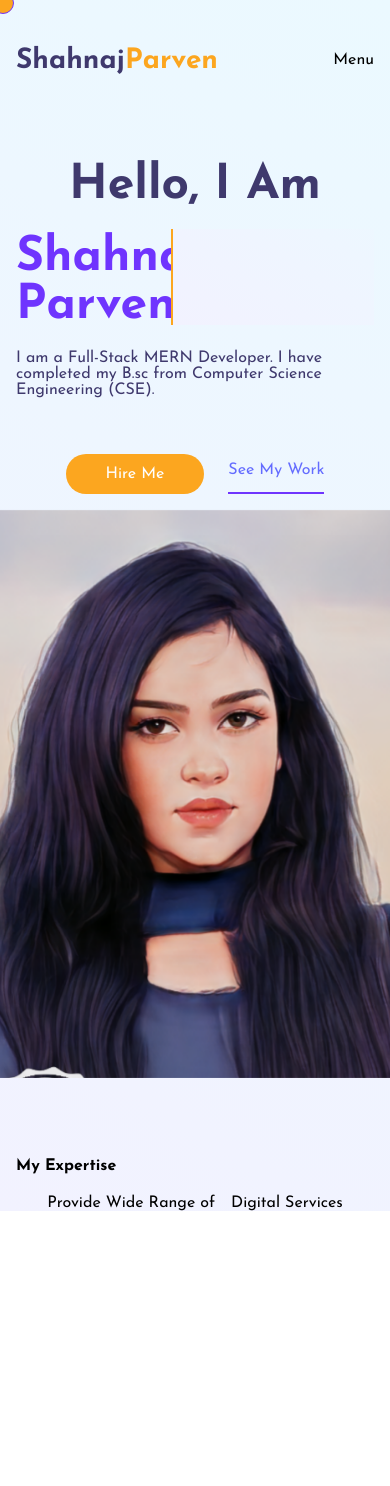
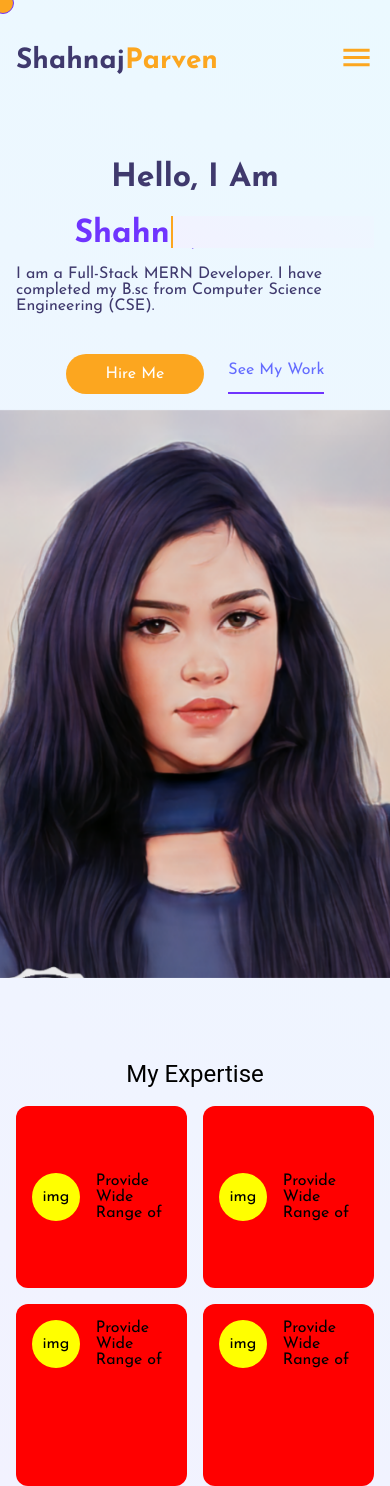
Before and after one commit to shahnajparven/portfolio-fe, a React (Vite) app: page / in a window 390 px wide. Before the commit the page ends 1211 px from the top, so only its background shows below. Built offline with nearby package versions, Linux system fonts and the light colour scheme.

Commit message:
create cards

```diff
--- a/package.json
+++ b/package.json
@@ -11,6 +11,7 @@
   "dependencies": {
     "@emotion/react": "^11.10.5",
     "@emotion/styled": "^11.10.5",
+    "@mui/icons-material": "^5.11.16",
     "@mui/material": "^5.11.7",
     "framer-motion": "^9.0.1",
     "react": "^18.2.0",
--- a/src/pages/Home.css
+++ b/src/pages/Home.css
@@ -69,7 +69,7 @@
 }
 .banner-text p {
   display: flex;
-  justify-content: start;
+  justify-content: flex-start;
   color: #3f396d;
   font-size: 1.2rem;
 }
@@ -130,28 +130,31 @@
 }
 
 
- @media (max-width: 576px) {
+ @media (max-width: 500px) {
   .banner-text b {
-    display: flex;
     justify-content: center;
     font-size: 3rem;
   }
+  .banner-text span {
+    justify-content: center;
+    font-size: 2rem;
+   }
   .banner-text p {
     font-size: 1rem;
+    justify-content: center;
+  }
+
+  .dynamic-txt{
+    display:flex;
+    flex-direction: column;
+     justify-content:center;
   }
 }
 
-  @media (max-width: 450px) {
+  @media (max-width: 400px) {
     .banner-text b {
+      font-size: 2rem;
+    }
 
-      justify-content: center;
-      font-size: 3rem;
-    }
-    .banner-text p {
-      font-size: 1rem;
-    }
-    .banner-text span {
-    justify-content: center;
-   }
 
 }
--- a/src/pages/banner/Banner.jsx
+++ b/src/pages/banner/Banner.jsx
@@ -1,4 +1,5 @@
 import { Box, Link, Typography } from "@mui/material";
+
 import React, { useEffect, useState } from "react";
 import profile from "../../assets/profile.png";
 import "../Home.css";
@@ -21,10 +22,10 @@ const Banner = ({ scaling }) => {
 
   return (
     <Box display="flex" gap={2} justifyContent='center' flexDirection={{lg:"row",md:'column',sm:'column',xs:'column'}}>
-      <Box width='100%' mt={{lg:15,md:10,sm:2,xs:2}} className="banner-text" display='flex' flexDirection='column' justifyContent='center'>
-        <Box className="banner-heading">
-          <Box className="dynamic-txt" >
-            <Box my={3}>
+      <Box width='100%' mt={{lg:15,md:10,sm:2,xs:2}} className="banner-text">
+        <Box className="banner-heading" >
+          <Box className="dynamic-txt">
+            <Box my={3} >
               <span >Hello, I Am</span>
             </Box>
             <b>Shahnaj Parven</b>
--- a/src/pages/cards/Cards.jsx
+++ b/src/pages/cards/Cards.jsx
@@ -7,14 +7,50 @@ const Cards = () => {
   return (
     <Box mt={10} width="100%">
       <Box>
-        <h4>My Expertise</h4>
+        <Typography className="expertise" variant='h5' display='flex' justifyContent='center'>My Expertise</Typography>
+        <Box my={2} display='flex' justifyContent='center' gap={2}>
+        <Box height={150} width="100%" p={2} bgcolor='red' borderRadius={3} display='flex' justifyContent='center' alignItems='center' >
+          <Box display='flex' justifyContent='center' gap={2}>
+         <Box py={2} px={1.3} bgcolor='yellow' borderRadius={8}>
+          img
+         </Box>
+         <Box display='flex' justifyContent='center' alignItems='center'>
+         Provide Wide Range of
+         </Box>
+         </Box>
+          </Box>
+          <Box height={150} width="100%" p={2} bgcolor='red' borderRadius={3} display='flex' justifyContent='center' alignItems='center' >
+          <Box display='flex' justifyContent='center' gap={2}>
+         <Box py={2} px={1.3} bgcolor='yellow' borderRadius={8}>
+          img
+         </Box>
+         <Box display='flex' justifyContent='center' alignItems='center'>
+         Provide Wide Range of
+         </Box>
+         </Box>
+          </Box>
+        </Box>
         <Box display='flex' justifyContent='center' gap={2}>
-        <Box>
-          Provide Wide Range of
+        <Box height={150} width={300} p={2} bgcolor='red' borderRadius={3}>
+          <Box display='flex' justifyContent='center' gap={2}>
+         <Box py={2} px={1.3} bgcolor='yellow' borderRadius={8}>
+          img
+         </Box>
+         <Box display='flex' justifyContent='center' alignItems='center'>
+         Provide Wide Range of
+         </Box>
+         </Box>
           </Box>
-         <Box>
-          Digital Services
-        </Box>
+          <Box height={150} width={300} p={2} bgcolor='red' borderRadius={3}>
+          <Box display='flex' justifyContent='center' gap={2}>
+         <Box py={2} px={1.3} bgcolor='yellow' borderRadius={8}>
+          img
+         </Box>
+         <Box display='flex' justifyContent='center' alignItems='center'>
+         Provide Wide Range of
+         </Box>
+         </Box>
+          </Box>
         </Box>
       </Box>
     </Box>
--- a/src/pages/header/Header.jsx
+++ b/src/pages/header/Header.jsx
@@ -1,6 +1,7 @@
 import { Box, Button, Typography } from "@mui/material";
 import React from "react";
 import "./Header.css";
+import MenuIcon from '@mui/icons-material/Menu';
 const Header = () => {
   return (
     <Box display='flex' justifyContent='space-between' className='header'>
@@ -12,7 +13,7 @@ const Header = () => {
           </span>
         </h5>
       </Box>
-      <Box mt={6.5} fontWeight={100} display={{xs:'flex',sm:'flex', lg:'none'}}>Menu</Box>
+      <Box mt={5} display={{xs:'flex',sm:'flex', lg:'none'}} color="#fca61f"><MenuIcon fontSize="large" /></Box>
       <Box mt={2.5} gap={2} display={{xs:'none',sm:'none', lg:'flex'}}>
       <Box className='header-list' >
         <ul>
```
Also changed, not shown: 1 other file (tests, documents, lock files or other folders).
